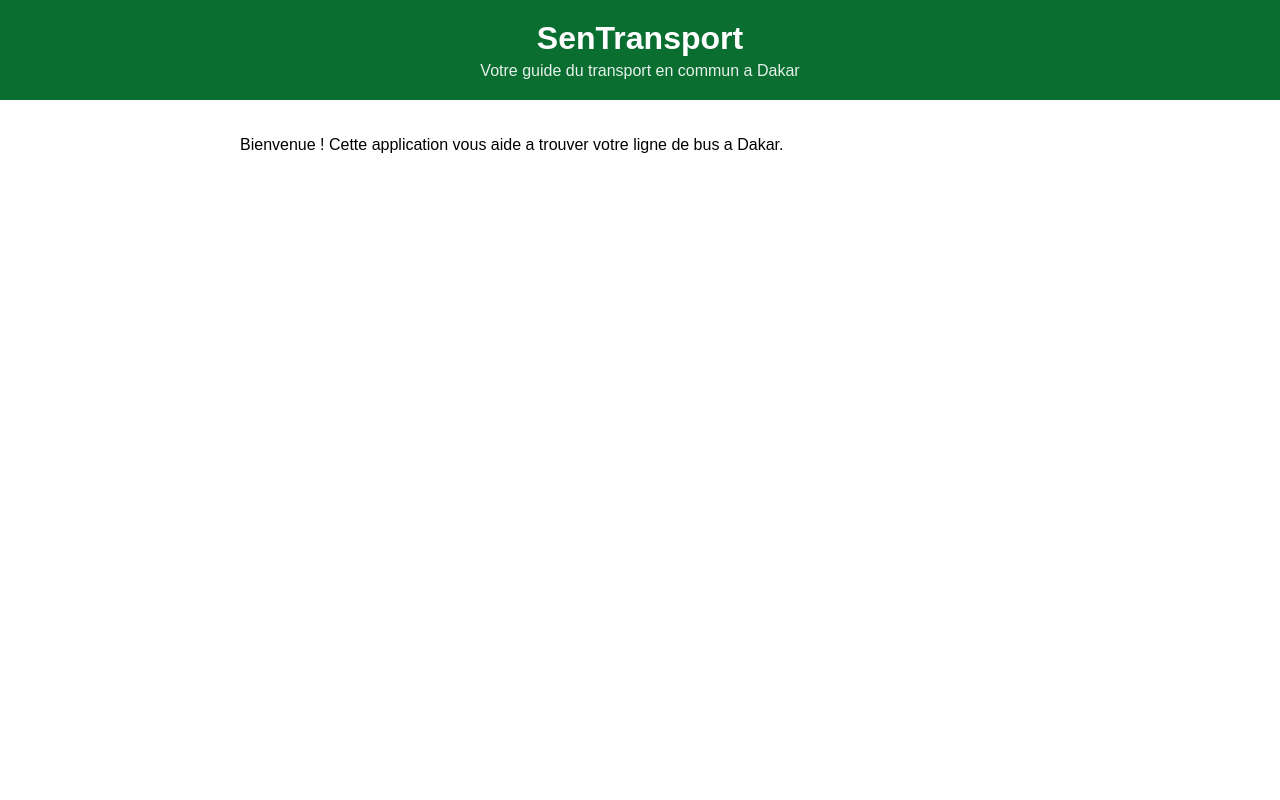
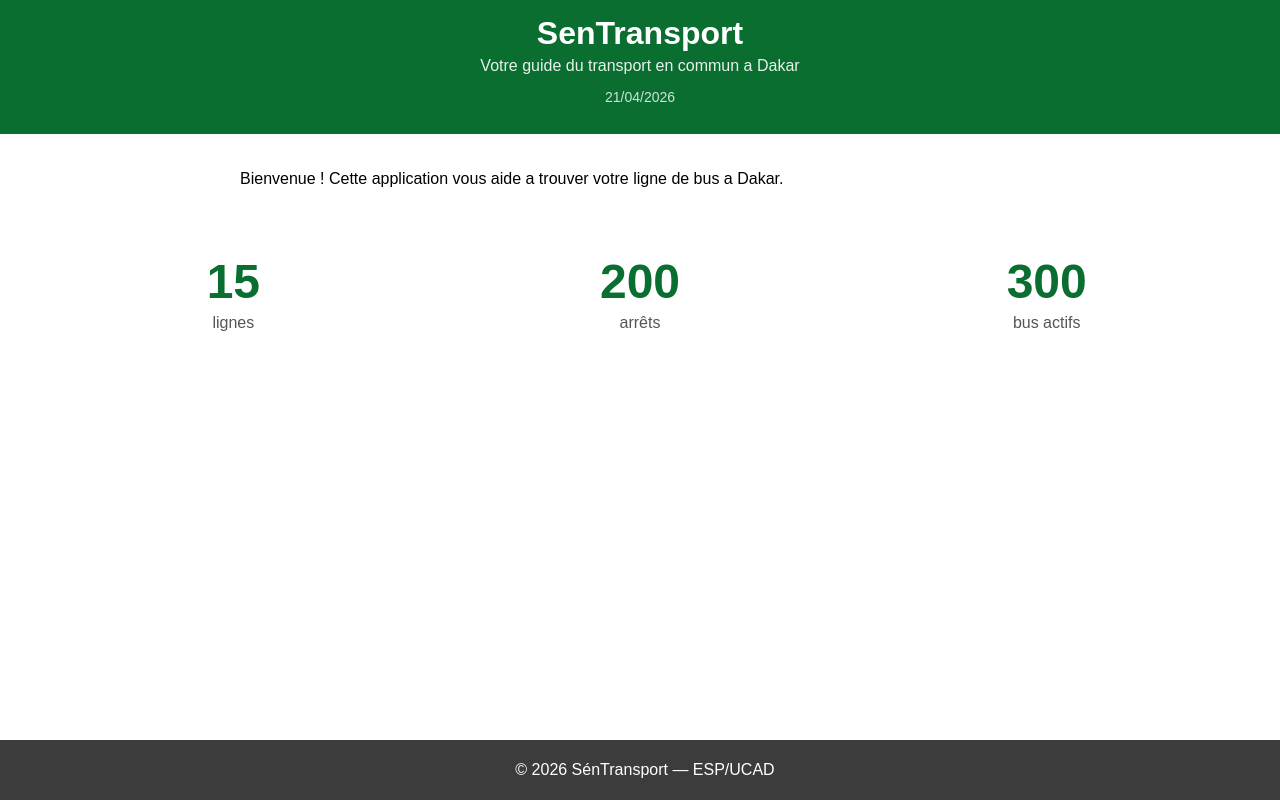
Before and after one commit to mariama-03/sentransport, a React (Create React App) app: page / in a window 1280 px wide. Built offline with nearby package versions, Linux system fonts and the light colour scheme.

Commit message:
Ajout du composant Footer et statistique

```diff
--- a/src/App.js
+++ b/src/App.js
@@ -1,14 +1,23 @@
 import './App.css';
 import Header from './Header';
+import Footer from './Footer';
+import { Statistique1, Statistique2, Statistique3 } from './Statistique';
 
 function App() {
   return (
     <div className="App">
       <Header />
+      <Footer />
       <main className="contenu">
         <p>Bienvenue ! Cette application vous aide a trouver votre ligne de bus a Dakar.</p>
       </main>
-    </div>
+
+       <div className="stat-container">
+       <Statistique1 />
+       <Statistique2 />
+       <Statistique3 />
+      </div>
+      </div>
   );
 }
 
--- /dev/null
+++ b/src/Footer.css
@@ -0,0 +1,9 @@
+.footer {
+  background-color: #3C3C3C;
+  color: rgb(255, 255, 255);
+  padding: 5px;
+  text-align: center;
+  position:fixed;
+  bottom: 0;
+  width: 100%;
+}
--- /dev/null
+++ b/src/Footer.js
@@ -0,0 +1,13 @@
+import './Footer.css';
+
+function Footer() {
+  return (
+    <footer className="footer">
+        <p>
+        © 2026 SénTransport — ESP/UCAD
+      </p>
+    </footer>
+  );
+}
+
+export default Footer;
--- a/src/Header.css
+++ b/src/Header.css
@@ -1,7 +1,7 @@
 .header {
   background-color: #0a6e31;
   color: white;
-  padding: 20px;
+  padding: 15px;
   text-align: center;
 }
 
@@ -15,3 +15,8 @@
   font-size: 1rem;
   opacity: 0.9;
 }
+
+.header-date {
+   font-size: 14px;
+   opacity: 0.8;
+}
--- a/src/Header.js
+++ b/src/Header.js
@@ -7,6 +7,10 @@
       <p className="header-soustitre">
         Votre guide du transport en commun a Dakar
       </p>
+       <p className="header-date">
+        {new Date().toLocaleDateString('fr-FR')}
+      </p>
+
     </header>
   );
 }
--- /dev/null
+++ b/src/Statistique.css
@@ -0,0 +1,22 @@
+.stat-container {
+    display: flex;
+    align-items: center;
+    padding: 30px;
+    margin: 0 auto;
+}
+.stat {
+    text-align: center;
+    flex: 1;
+}
+.stat-nombre {
+    display: block;
+    font-size: 3rem;
+    font-weight: bold;
+    color: #0A6E31;
+    margin-bottom: 5px;
+}
+.stat-libelle {
+    display: block;
+    font-size: 1rem;
+    color: #555;
+}
--- /dev/null
+++ b/src/Statistique.js
@@ -0,0 +1,27 @@
+import './Statistique.css';
+
+function Statistique1(){
+    return(
+        <div className="stat">
+            <span className="stat-nombre">15</span>
+            <span className="stat-libelle">lignes</span>
+        </div>
+    );
+}
+function Statistique2(){
+    return(
+        <div className="stat">
+            <span className="stat-nombre">200</span>
+            <span className="stat-libelle">arrêts</span>
+        </div>
+    );
+}
+function Statistique3(){
+    return(
+        <div className="stat">
+            <span className="stat-nombre">300</span>
+            <span className="stat-libelle">bus actifs</span>
+        </div>
+    );
+}
+export { Statistique1, Statistique2, Statistique3 };
```
